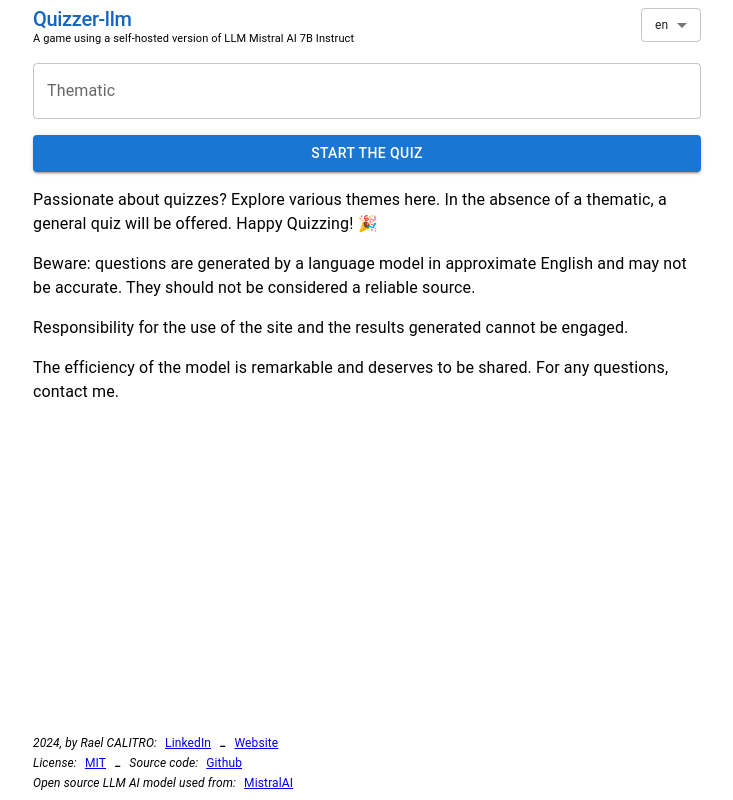
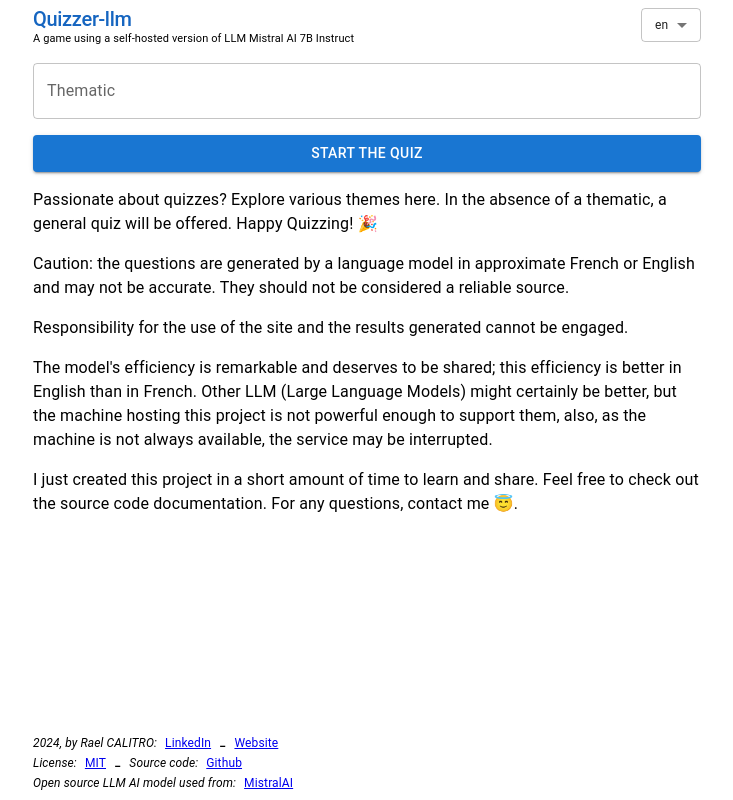
Before and after one commit to rael06/quizzer-llm, a React (Create React App) app in the folder ui/: page / in a window 1280 px wide. Shown: the whole page, without its empty margins (273-1006 px from the left). Built offline with nearby package versions, Linux system fonts and the light colour scheme.

Commit message:
version 1

```diff
--- a/ui/src/components/HomePage/index.tsx
+++ b/ui/src/components/HomePage/index.tsx
@@ -51,6 +51,8 @@ function HomePage() {
       <Typography variant="body1">{dictionary.home.description3}</Typography>
 
       <Typography variant="body1">{dictionary.home.description4}</Typography>
+
+      <Typography variant="body1">{dictionary.home.description5}</Typography>
     </Box>
   );
 }
--- a/ui/src/translations/Dictionary.ts
+++ b/ui/src/translations/Dictionary.ts
@@ -14,6 +14,7 @@ export type Dictionary = {
     description2: string;
     description3: string;
     description4: string;
+    description5: string;
   };
   quizz: {
     score: string;
--- a/ui/src/translations/en.ts
+++ b/ui/src/translations/en.ts
@@ -19,11 +19,13 @@ export const enDictionary: Dictionary = {
     description1:
       "Passionate about quizzes? Explore various themes here. In the absence of a thematic, a general quiz will be offered. Happy Quizzing! 🎉",
     description2:
-      "Beware: questions are generated by a language model in approximate English and may not be accurate. They should not be considered a reliable source.",
+      "Caution: the questions are generated by a language model in approximate French or English and may not be accurate. They should not be considered a reliable source.",
     description3:
       "Responsibility for the use of the site and the results generated cannot be engaged.",
     description4:
-      "The efficiency of the model is remarkable and deserves to be shared. For any questions, contact me.",
+      "The model's efficiency is remarkable and deserves to be shared; this efficiency is better in English than in French. Other LLM (Large Language Models) might certainly be better, but the machine hosting this project is not powerful enough to support them, also, as the machine is not always available, the service may be interrupted.",
+    description5:
+      "I just created this project in a short amount of time to learn and share. Feel free to check out the source code documentation. For any questions, contact me 😇.",
   },
   quizz: {
     score: "Score: ",
--- a/ui/src/translations/fr.ts
+++ b/ui/src/translations/fr.ts
@@ -19,11 +19,13 @@ export const frDictionary: Dictionary = {
     description1:
       "Passionné de quizz ? Explorez diverses thématiques ici. En l'absence de choix, un quizz général sera proposé. Bon Quizz ! 🎉",
     description2:
-      "Attention : les questions sont générées par un modèle de langage dans un français approximatif et peuvent ne pas être exactes. Elles ne doivent pas être considérées comme une source fiable.",
+      "Attention : les questions sont générées par un modèle de langage dans un langage français ou anglais approximatif et peuvent ne pas être exactes. Elles ne doivent pas être considérées comme une source fiable.",
     description3:
       "La responsabilité de l'utilisation du site et des résultats générés ne peut être engagée.",
     description4:
-      "L'efficacité du modèle est remarquable et mérite d'être partagée. Pour toute question, contactez-moi.",
+      "L'efficacité du modèle est remarquable et mérite d'être partagée, cette efficacité est meilleure en anglais qu'en français. D'autres modèles LLM pourraient certainement être meilleurs, mais la machine hébergeant ce projet n'est pas assez puissante pour les supporter, également, la machine n'étant pas toujours disponible, le service peut-être interrompu.",
+    description5:
+      "J'ai juste créé ce projet en peu de temps pour apprendre et partager. N'hésitez pas à consulter la documentation du code source. Pour toute question, contactez-moi 😇.",
   },
   quizz: {
     score: "Score : ",
```
Also changed, not shown: 1 other file (tests, documents, lock files or other folders).
